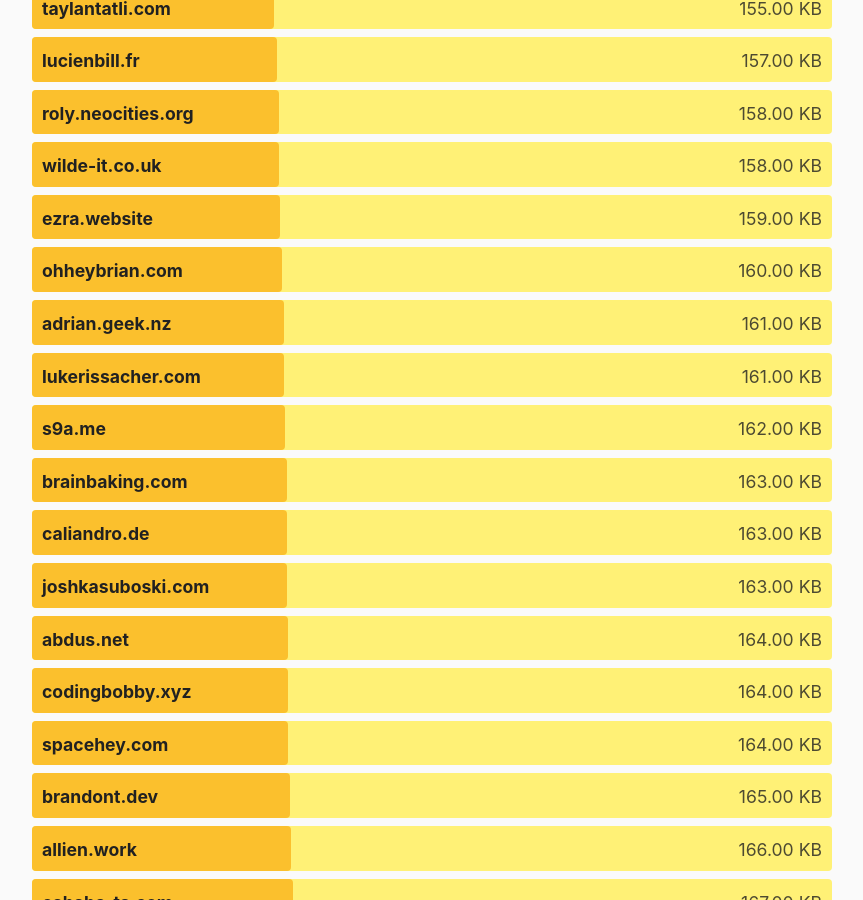
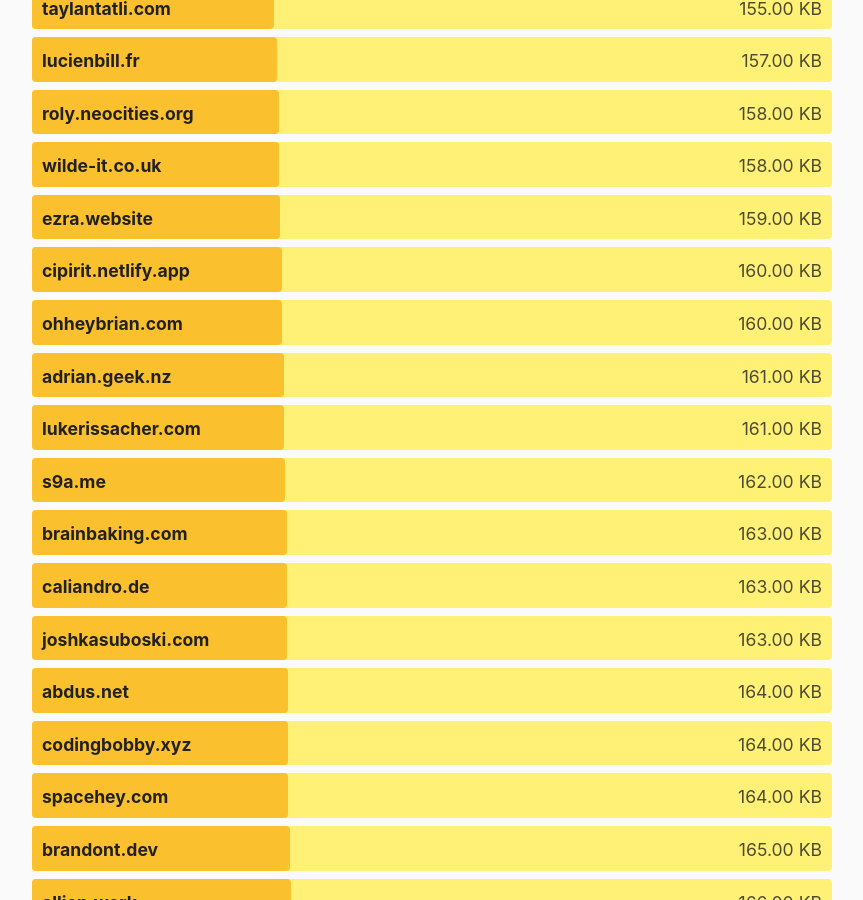
Before and after one commit to kevquirk/512kb.club, a Jekyll site: the page built from index.md, in a window 1280 px wide and 900 px high, scrolled down 23366 px. Shown: the whole window, without its empty margins (208-1071 px from the left). Built offline with Jekyll 4.4.1, drawn with Linux system fonts in a browser that asks for light colours.

Commit message:
Update sites.yml
https://gtmetrix.com/reports/cipirit.netlify.app/wmDscrlY/

```diff
--- a/_data/sites.yml
+++ b/_data/sites.yml
@@ -627,6 +627,11 @@
   url: https://chriswiegman.com/
   size: 72.8
   last_checked: 2022-02-20
+
+- domain: cipirit.netlify.app
+  url: https://cipirit.netlify.app
+  size: 160
+  last_checked: 2023-05-21
 
 - domain: citizen428.net
   url: https://citizen428.net/
```
